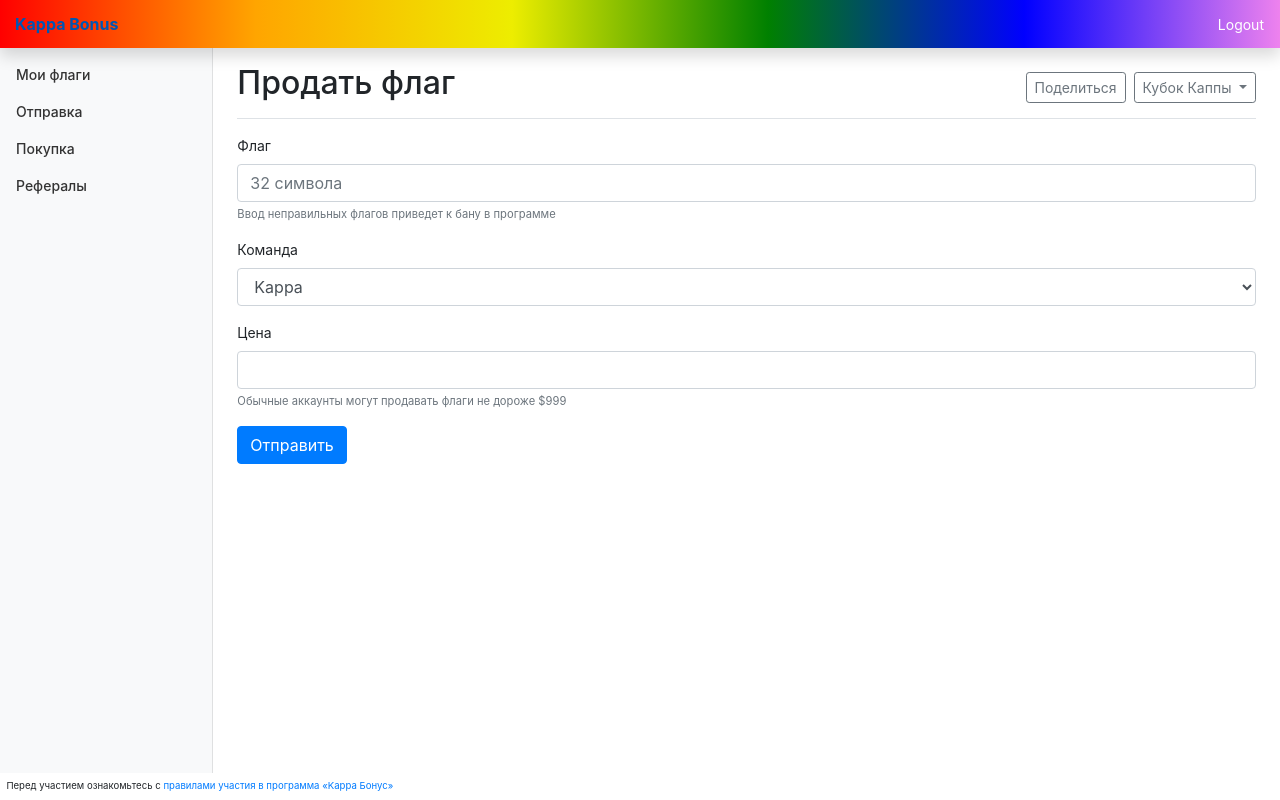
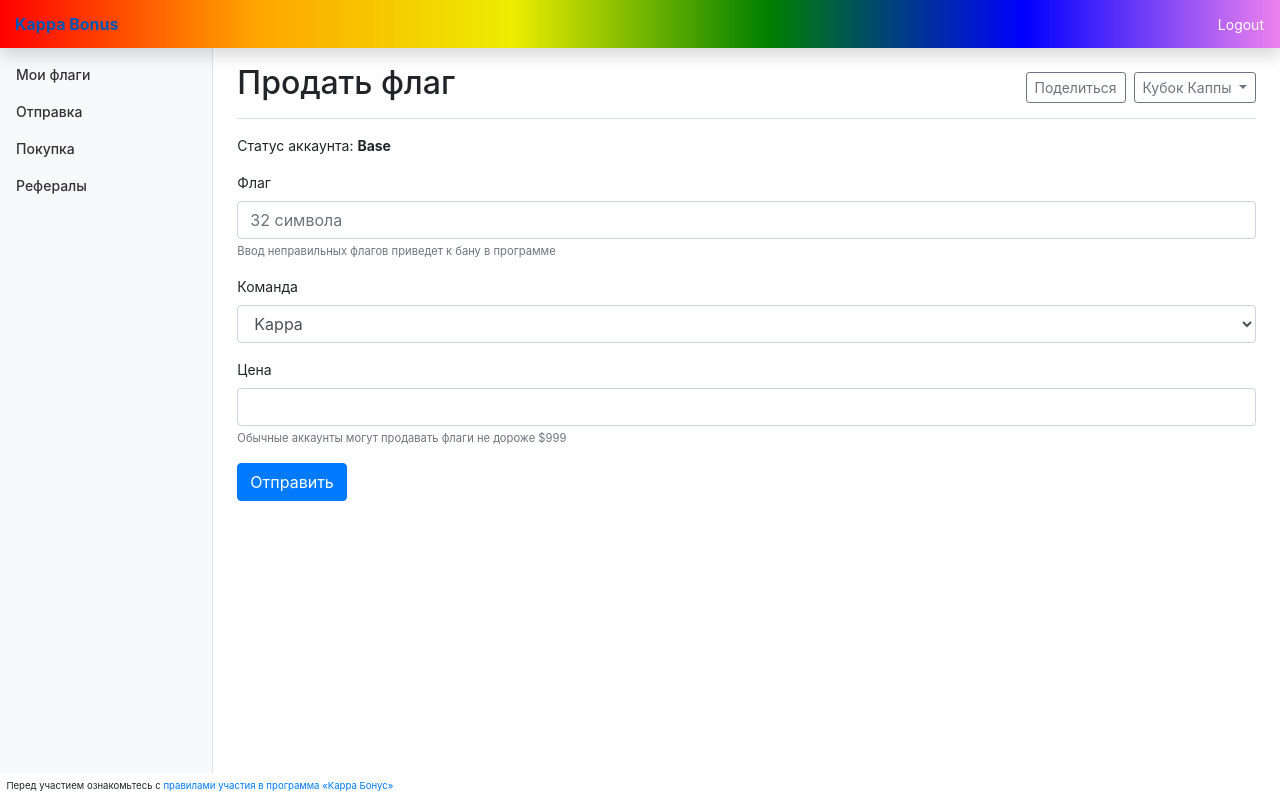
Before and after one commit to SPbCTF/kappa-training, a Flask app: template services/kappabonus/templates/sell.html in a window 1280 px wide. Run offline with Flask 2, Linux system fonts and the light colour scheme; the template is opened without the code that fills it, so the values that code supplies are empty; some libraries are stand-ins or nearby versions.

Commit message:
display vip status

```diff
--- a/services/kappabonus/app.py
+++ b/services/kappabonus/app.py
@@ -90,7 +90,7 @@ def register():
 
 @app.route('/login/', methods=['GET', 'POST'])
 def login():
-    if 'username' in sesson:
+    if 'username' in session:
         return redirect("/my/")
 
     error = None
@@ -174,7 +174,8 @@ def sell():
 
     return render_template(
         "sell.html",
-        error=error
+        error=error,
+        vip=vip
     )
 
 
--- a/services/kappabonus/templates/sell.html
+++ b/services/kappabonus/templates/sell.html
@@ -2,6 +2,11 @@
 {% block name %}Продажа{% endblock %}
 {% block title %}Продать флаг{% endblock %}
 {% block content %}
+{% if vip %}
+<p>Статус аккаунта: <b>VIP</b></p>
+{% else %}
+<p>Статус аккаунта: <b>Base</b></p>
+{% endif %}
 <form method="POST" action="">
   {% if error %}<div class="alert alert-warning">{{ error }}</div>{% endif %}
   <div class="form-group">
```
